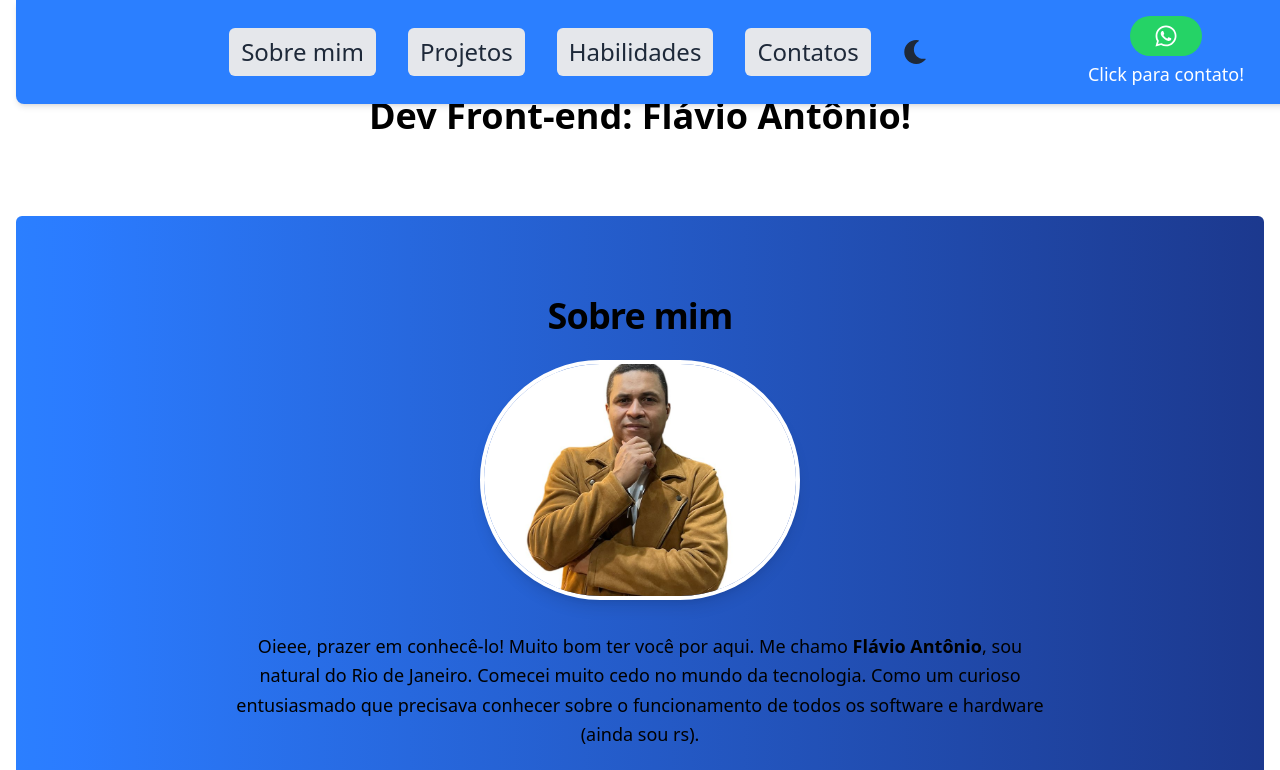
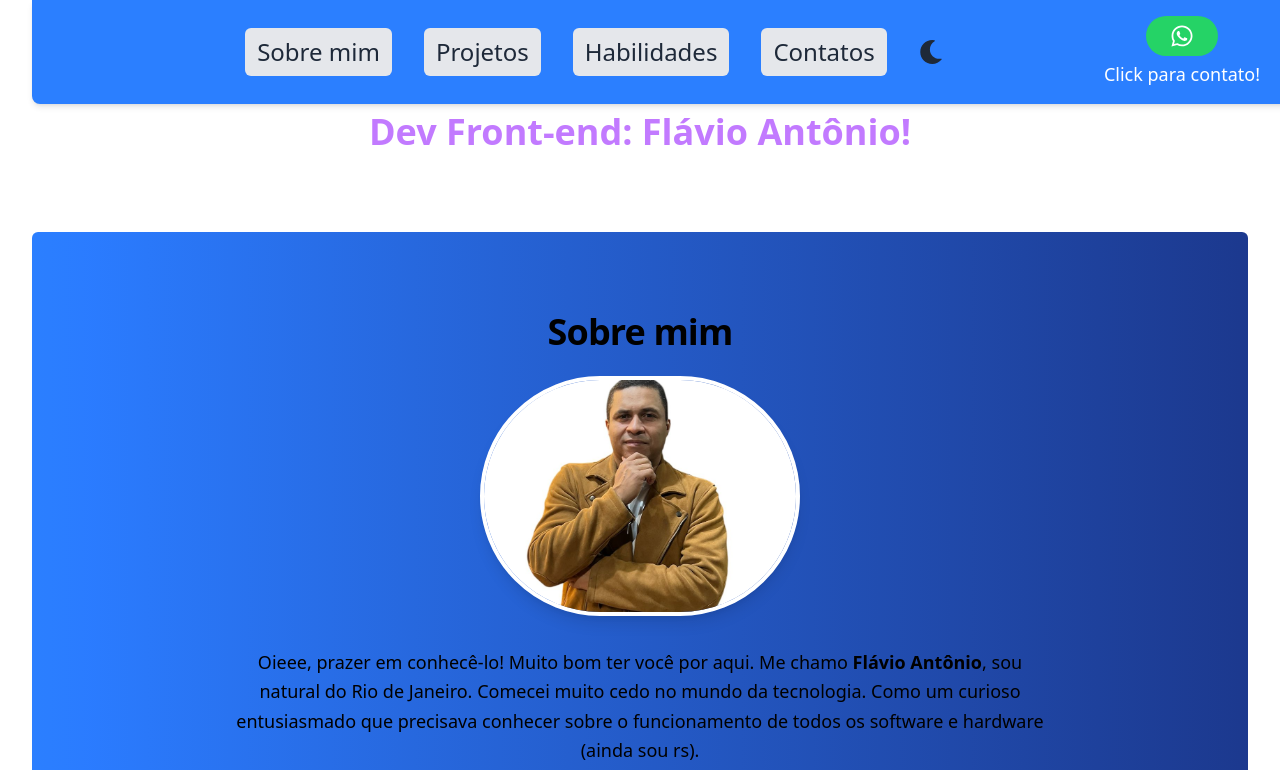
Before and after one commit to Flavio-Antonio-da-Silva/portfolio-react-vite, a React (Vite) app: page / in a window 1280 px wide. Shown: the top 770 px of the page. Built offline with nearby package versions, Linux system fonts and the light colour scheme.

Commit message:
Adicionei "mode dark/light"
Funcionando perfeitamente bem.

```diff
--- a/src/App.css
+++ b/src/App.css
@@ -2,3 +2,10 @@
   max-width: 100vw;
   margin: auto;
 }
+
+body {
+  background-image: url('./assets/imagens/bg-global.jpeg');
+  background-size: cover;
+  background-repeat: no-repeat;
+  background-attachment: fixed;
+}
--- a/src/App.jsx
+++ b/src/App.jsx
@@ -9,11 +9,12 @@ import Projects from './assets/components/Projects';
 //Mode dark/light
 function App() {
   const [isDarkMode, setIsDarkMode] = useState(false);
+  const [displayText, setDisplayText] = useState('');
+  const fullText = 'Dev Front-end: Flávio Antônio!';
 
+  // Efeito para o modo dark/light
   useEffect(() => {
     const html = document.documentElement;
-
-    // Adiciona uma transição suave para propriedades de cor e background
     html.style.transition = 'background-color 2.0s ease, color 2.0s ease';
 
     if (isDarkMode) {
@@ -25,15 +26,35 @@ function App() {
     }
   }, [isDarkMode]);
 
+  // Efeito de digitação com setTimeout para maior segurança
+  useEffect(() => {
+    let currentText = '';
+    let i = 0;
+
+    const type = () => {
+      if (i < fullText.length) {
+        currentText += fullText[i];
+        setDisplayText(currentText);
+        i++;
+        setTimeout(type, 180); // Chama a função novamente após 180ms
+      }
+    };
+
+    setTimeout(type, 100); // Inicia o efeito
+  }, []);
+
   const toggleDarkMode = () => {
     setIsDarkMode(!isDarkMode);
   };
 
   return (
-    <div className="bg-white dark:bg-gray-800 text-black dark:text-white min-h-screen p-4">
+    <div
+      className="bg-white dark:bg-gray-800 text-black dark:text-white min-h-screen p-8">
       <Navbar toggleDarkMode={toggleDarkMode} isDarkMode={isDarkMode} />
       <main className="pt-20">
-        <h1 className="text-4xl text-center font-bold mb-8  ">Dev Front-end: Flávio Antônio!</h1>
+        <h1 className="text-4xl text-center font-bold mb-8 text-purple-400">
+          {displayText}
+        </h1>
         <AboutMe />
         <Projects />
         <Skills />
--- a/src/assets/components/AboutMe.jsx
+++ b/src/assets/components/AboutMe.jsx
@@ -17,6 +17,7 @@ export default function AboutMe() {
 
         {/* Imagem do rosto */}
         <img
+          id="foto-rosto"
           src="/imagens/para_port5.png" // Caminho CORRETO para a pasta public
           alt="Foto de Flávio"
           className="w-80 h-60 object-cover rounded-full shadow-lg mb-8 border-4 border-white dark:border-gray-800"
```
Also changed, not shown: public/imagens/bg-global.jpeg (added).
